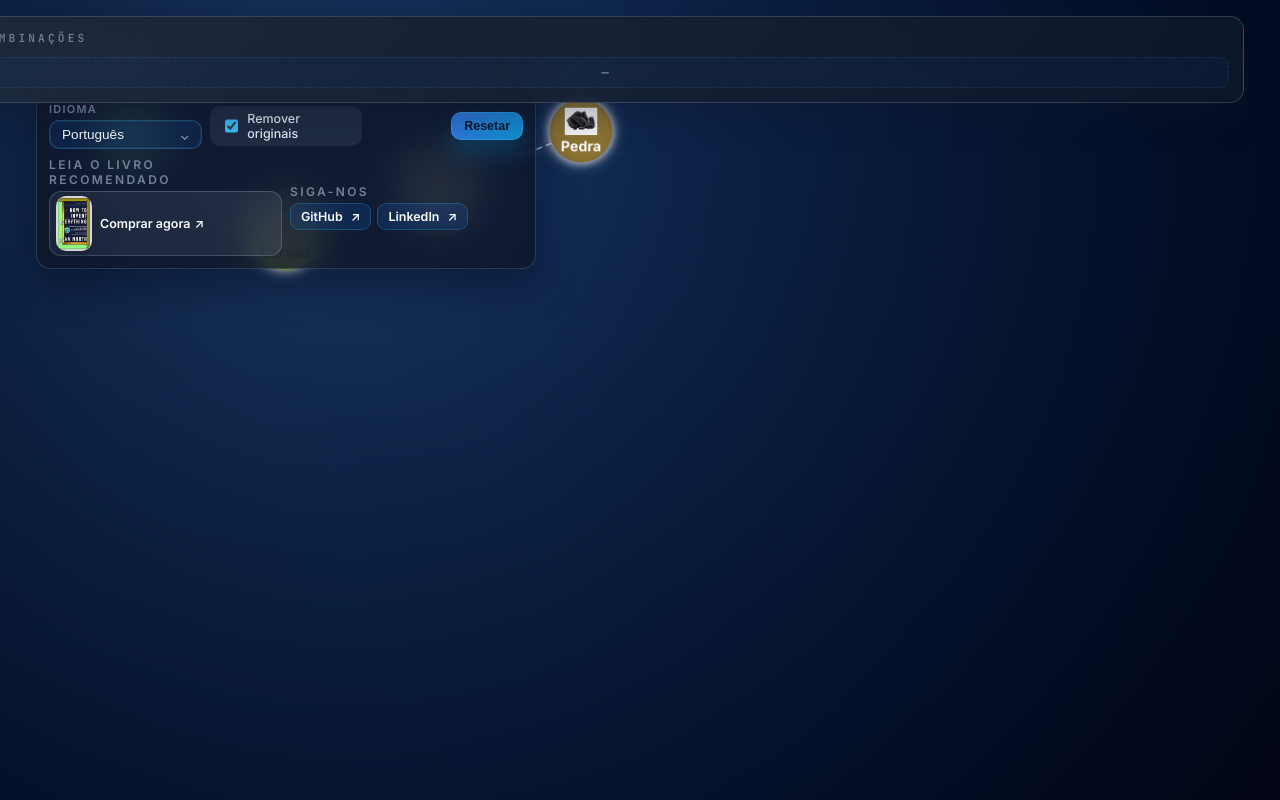
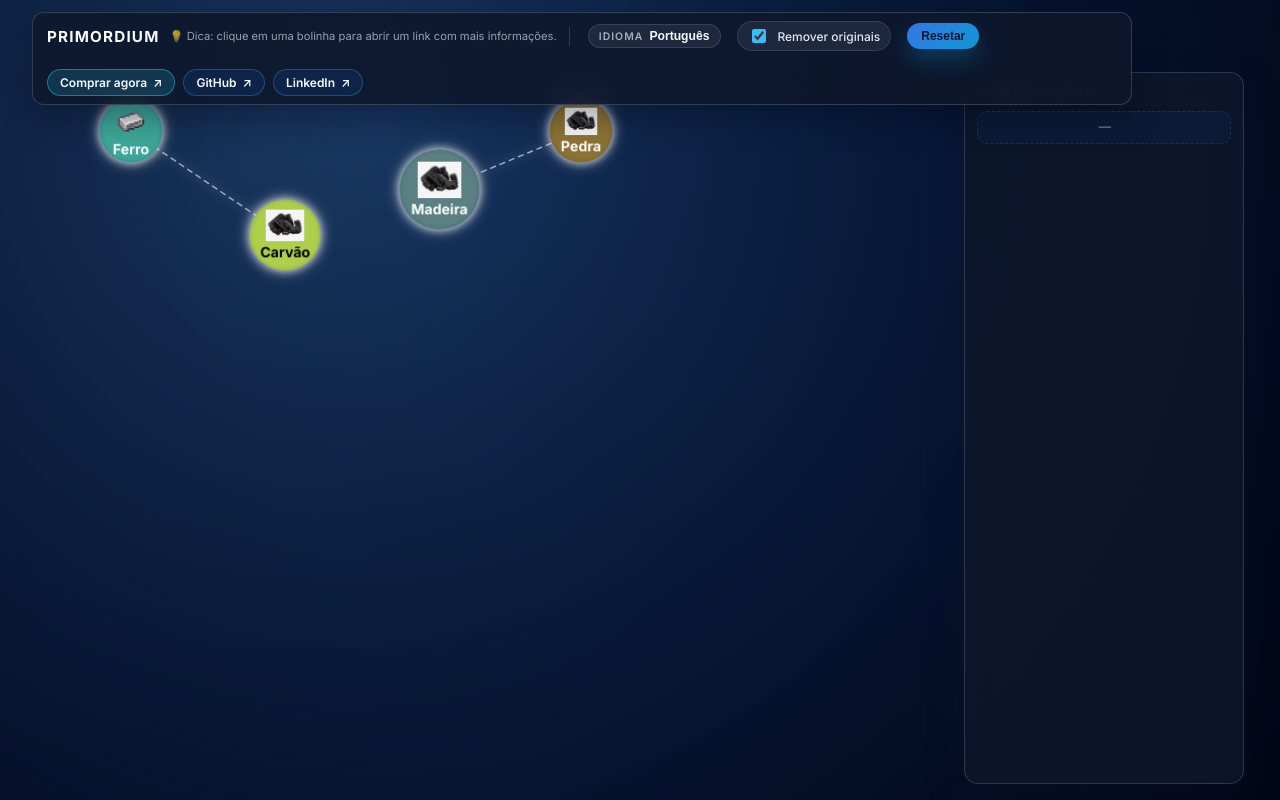
Before and after one commit to Bobagi/primordium, a React (Create React App) app: page / in a window 1280 px wide. Built offline with nearby package versions, Linux system fonts and the light colour scheme.

Commit message:
Rebuild HUD as slim top bar with sidebar feed

```diff
--- a/src/App.css
+++ b/src/App.css
@@ -6,280 +6,288 @@
   isolation: isolate;
 }
 
-.hud-bar {
-  --hud-margin: clamp(12px, 3vw, 36px);
+.hud-topbar {
   position: fixed;
-  left: var(--hud-margin);
-  width: min(500px, calc(100vw - var(--hud-margin) - clamp(16px, 4vw, 48px)));
-  padding: clamp(8px, 1.4vw, 12px);
-  background: rgba(15, 23, 42, 0.82);
-  border-radius: 14px;
-  border: 1px solid rgba(148, 163, 184, 0.24);
-  box-shadow: 0 16px 40px rgba(2, 6, 23, 0.38);
-  backdrop-filter: blur(18px);
+  top: calc(env(safe-area-inset-top, 0px) + 12px);
+  left: 0;
+  right: 0;
+  display: flex;
+  justify-content: flex-start;
+  padding: 0 clamp(12px, 3vw, 32px);
   z-index: 5;
-  pointer-events: auto;
+  pointer-events: none;
 }
 
-.hud-bar--top {
-  top: calc(env(safe-area-inset-top, 0px) + clamp(10px, 2vw, 16px));
-  right: auto;
-  overflow: visible;
+.hud-topbar__content {
+  width: min(1100px, 100%);
+  display: flex;
+  align-items: center;
+  gap: clamp(8px, 2vw, 18px);
+  padding: 8px 14px;
+  background: rgba(15, 23, 42, 0.86);
+  border: 1px solid rgba(148, 163, 184, 0.28);
+  border-radius: 12px;
+  box-shadow: 0 12px 32px rgba(2, 6, 23, 0.35);
+  backdrop-filter: blur(14px);
+  pointer-events: auto;
+  flex-wrap: wrap;
+  margin-right: auto;
 }
 
-.hud-bar--bottom {
-  bottom: calc(env(safe-area-inset-bottom, 0px) + clamp(10px, 2.5vw, 18px));
+.hud-topbar__group {
+  display: inline-flex;
+  align-items: center;
+  gap: clamp(8px, 1.4vw, 16px);
+  flex-wrap: wrap;
 }
 
-.hud-bar--side {
-  width: min(300px, calc(100vw - var(--hud-margin) - clamp(16px, 4vw, 48px)));
+.hud-topbar__brand {
+  flex: 0 0 auto;
+  gap: 10px;
+  padding-right: clamp(4px, 1vw, 12px);
+  border-right: 1px solid rgba(148, 163, 184, 0.25);
 }
 
-.hud-top {
-  display: grid;
-  gap: 8px;
-}
-
-.hud-top__brand {
-  display: flex;
-  flex-direction: column;
-  gap: 4px;
-}
-
-.hud-top__brand-row {
-  display: flex;
-  flex-wrap: wrap;
-  align-items: baseline;
-  gap: 8px;
-}
-
-.hud-top__controls {
-  display: grid;
-  grid-template-columns: repeat(auto-fit, minmax(130px, 1fr));
-  gap: 8px;
-  align-items: center;
-}
-
-.hud-top__links {
-  display: flex;
-  flex-wrap: wrap;
-  align-items: center;
-  gap: 8px;
-}
-
-.hud-top__links-group {
-  display: flex;
-  flex-direction: column;
-  gap: 4px;
-  min-width: 0;
-  flex: 1 1 140px;
-}
-
-.book-pill {
-  display: inline-flex;
-  align-items: center;
-  gap: 8px;
-  padding: 4px 10px 4px 6px;
-  border-radius: 12px;
-  border: 1px solid rgba(148, 163, 184, 0.32);
-  background: rgba(148, 163, 184, 0.12);
-  color: #f8fafc;
-  font-weight: 600;
-  font-size: 0.78rem;
-  text-decoration: none;
-  transition: background 0.2s ease, border-color 0.2s ease;
-}
-
-.book-pill__label {
-  display: inline-flex;
-  align-items: center;
-  gap: 4px;
-}
-
-.book-pill img {
-  width: 36px;
-  height: auto;
-  border-radius: 10px;
-  box-shadow: 0 12px 25px rgba(15, 23, 42, 0.35);
-}
-
-.book-pill:hover {
-  background: rgba(148, 163, 184, 0.18);
-  border-color: rgba(148, 163, 184, 0.5);
-}
-
-.eyebrow {
-  font-size: 0.75rem;
+.hud-topbar__logo {
+  font-size: 0.95rem;
+  font-weight: 700;
   text-transform: uppercase;
-  letter-spacing: 0.2em;
-  color: rgba(148, 163, 184, 0.75);
-  font-weight: 600;
-}
-
-.brand-title {
-  margin: 0;
-  font-size: clamp(1rem, 1.8vw, 1.25rem);
-  font-weight: 700;
+  letter-spacing: 0.08em;
   color: #f8fafc;
 }
 
-.tip-text {
-  margin: 0;
+.hud-topbar__tip {
   font-size: 0.7rem;
   color: rgba(226, 232, 240, 0.65);
+  white-space: nowrap;
 }
 
-.control-group {
-  display: flex;
-  flex-direction: column;
-  gap: 4px;
-  min-width: 0;
+.hud-topbar__controls {
+  flex: 1 1 auto;
+  min-width: 220px;
+  justify-content: flex-start;
+  gap: clamp(8px, 1.5vw, 16px);
 }
 
-.control-label {
-  font-size: 0.68rem;
-  letter-spacing: 0.12em;
-  text-transform: uppercase;
-  color: rgba(148, 163, 184, 0.8);
+.hud-topbar__item {
+  display: inline-flex;
+  align-items: center;
+  gap: 6px;
+  padding: 4px 10px;
+  border-radius: 999px;
+  background: rgba(148, 163, 184, 0.12);
+  border: 1px solid rgba(148, 163, 184, 0.2);
+  font-size: 0.75rem;
   font-weight: 600;
+  color: #e2e8f0;
+  white-space: nowrap;
 }
 
-.input-wrapper {
-  position: relative;
-  display: flex;
+.hud-topbar__label {
+  font-size: 0.65rem;
+  letter-spacing: 0.1em;
+  text-transform: uppercase;
+  color: rgba(226, 232, 240, 0.7);
 }
 
-.input-wrapper::after {
-  content: "⌄";
-  position: absolute;
-  right: 12px;
-  top: 50%;
-  transform: translateY(-50%);
-  pointer-events: none;
-  color: rgba(226, 232, 240, 0.7);
-  font-size: 0.8rem;
+.hud-topbar__language select {
+  appearance: none;
+  border: none;
+  background: transparent;
+  color: #f8fafc;
+  font-size: 0.76rem;
+  font-weight: 600;
+  cursor: pointer;
+  padding: 0;
+  outline: none;
 }
 
-.input-wrapper select {
-  width: 100%;
-  appearance: none;
-  background: rgba(15, 118, 246, 0.12);
-  color: #f8fafc;
-  border: 1px solid rgba(56, 189, 248, 0.28);
-  padding: 6px 12px;
-  border-radius: 10px;
-  font-size: 0.85rem;
-  font-weight: 500;
-  box-shadow: inset 0 0 0 1px rgba(148, 163, 184, 0.1);
-  transition: border-color 0.2s ease, box-shadow 0.2s ease, background 0.2s ease;
-}
-
-.input-wrapper select:focus {
-  outline: none;
-  border-color: rgba(96, 165, 250, 0.9);
-  box-shadow: 0 0 0 4px rgba(59, 130, 246, 0.2);
-}
-
-.input-wrapper select option {
+.hud-topbar__language select option {
   color: #0f172a;
   background: #f8fafc;
 }
 
-
-.control-checkbox {
-  display: inline-flex;
-  flex-direction: row;
-  align-items: center;
-  gap: 6px;
-  background: rgba(148, 163, 184, 0.12);
-  padding: 4px 10px;
-  border-radius: 10px;
-  border: 1px solid transparent;
-  transition: border-color 0.2s ease, background 0.2s ease;
-  font-size: 0.78rem;
-  justify-self: start;
+.hud-topbar__checkbox {
+  cursor: pointer;
+  gap: 8px;
 }
 
-.control-checkbox:hover {
-  border-color: rgba(148, 163, 184, 0.4);
-}
-
-.control-checkbox input {
+.hud-topbar__checkbox input {
   width: 14px;
   height: 14px;
   accent-color: #38bdf8;
   cursor: pointer;
 }
 
-.control-checkbox label {
+.hud-topbar__checkbox span {
+  font-weight: 500;
+}
+
+.hud-topbar__button {
+  padding: 6px 14px;
+  border-radius: 999px;
+  border: none;
+  background: linear-gradient(135deg, rgba(59, 130, 246, 0.9), rgba(14, 165, 233, 0.9));
+  color: #0f172a;
+  font-weight: 700;
+  font-size: 0.75rem;
   cursor: pointer;
-  font-weight: 500;
-  color: #e2e8f0;
+  box-shadow: 0 10px 22px rgba(14, 165, 233, 0.28);
+  transition: transform 0.2s ease, box-shadow 0.2s ease;
+}
+
+.hud-topbar__button:hover {
+  transform: translateY(-1px);
+  box-shadow: 0 14px 30px rgba(14, 165, 233, 0.35);
+}
+
+.hud-topbar__button:focus {
+  outline: none;
+  box-shadow: 0 0 0 3px rgba(56, 189, 248, 0.35);
+}
+
+.hud-topbar__links {
+  flex: 0 0 auto;
+  gap: 8px;
+}
+
+.hud-topbar__link {
   display: inline-flex;
   align-items: center;
   gap: 6px;
-  font-size: 0.78rem;
+  padding: 5px 12px;
+  border-radius: 999px;
+  text-decoration: none;
+  color: #f8fafc;
+  background: rgba(15, 118, 246, 0.12);
+  border: 1px solid rgba(56, 189, 248, 0.28);
+  font-weight: 600;
+  font-size: 0.75rem;
+  transition: transform 0.2s ease, border-color 0.2s ease, box-shadow 0.2s ease;
+  white-space: nowrap;
 }
 
-.primary-button {
-  margin-left: 0;
-  padding: 6px 12px;
-  border-radius: 10px;
-  border: 1px solid rgba(56, 189, 248, 0.38);
-  background: linear-gradient(
-    135deg,
-    rgba(59, 130, 246, 0.85),
-    rgba(14, 165, 233, 0.85)
-  );
-  color: #0f172a;
-  font-weight: 600;
-  font-size: 0.78rem;
-  cursor: pointer;
-  transition: transform 0.2s ease, box-shadow 0.2s ease;
-  box-shadow: 0 12px 25px rgba(14, 165, 233, 0.25);
-  justify-self: end;
+.hud-topbar__link:hover {
+  transform: translateY(-1px);
+  border-color: rgba(96, 165, 250, 0.65);
+  box-shadow: 0 12px 26px rgba(59, 130, 246, 0.25);
 }
 
-.primary-button:hover {
-  transform: translateY(-1px);
-  box-shadow: 0 16px 30px rgba(14, 165, 233, 0.35);
+.hud-topbar__book {
+  background: rgba(34, 211, 238, 0.16);
+  border-color: rgba(34, 211, 238, 0.45);
+  color: #f8fafc;
 }
 
-.primary-button:focus {
-  outline: none;
-  box-shadow: 0 0 0 4px rgba(14, 165, 233, 0.35);
+.activity-sidebar {
+  position: fixed;
+  top: calc(env(safe-area-inset-top, 0px) + 72px);
+  right: clamp(12px, 3vw, 36px);
+  bottom: calc(env(safe-area-inset-bottom, 0px) + 16px);
+  width: min(280px, calc(100vw - 24px));
+  display: flex;
+  flex-direction: column;
+  gap: 12px;
+  padding: 12px;
+  background: rgba(15, 23, 42, 0.86);
+  border: 1px solid rgba(148, 163, 184, 0.25);
+  border-radius: 14px;
+  box-shadow: 0 16px 36px rgba(15, 23, 42, 0.32);
+  backdrop-filter: blur(14px);
+  z-index: 4;
+  pointer-events: auto;
 }
 
-.social-list {
+.activity-sidebar__header {
+  font-size: 0.7rem;
+  text-transform: uppercase;
+  letter-spacing: 0.28em;
+  color: rgba(148, 163, 184, 0.7);
+  font-weight: 600;
+}
+
+.activity-sidebar__list {
   list-style: none;
   margin: 0;
   padding: 0;
   display: flex;
-  flex-direction: row;
-  flex-wrap: wrap;
-  gap: 6px;
+  flex-direction: column;
+  gap: 8px;
+  flex: 1 1 auto;
+  min-height: 0;
+  overflow-y: auto;
+  scrollbar-width: thin;
 }
 
-.social-link {
-  display: flex;
-  align-items: center;
-  justify-content: space-between;
-  gap: 8px;
-  padding: 5px 10px;
-  border-radius: 9px;
-  text-decoration: none;
-  color: #f8fafc;
-  background: rgba(15, 118, 246, 0.15);
-  border: 1px solid rgba(56, 189, 248, 0.25);
-  font-weight: 600;
+.activity-sidebar__item {
+  padding: 7px 10px;
+  border-radius: 10px;
+  background: rgba(15, 118, 246, 0.1);
+  border: 1px solid rgba(56, 189, 248, 0.28);
+  color: #e2e8f0;
   font-size: 0.78rem;
-  transition: transform 0.2s ease, border-color 0.2s ease, box-shadow 0.2s ease;
+  line-height: 1.35;
 }
 
-.social-link:hover {
-  transform: translateY(-1px);
-  border-color: rgba(96, 165, 250, 0.75);
-  box-shadow: 0 14px 30px rgba(59, 130, 246, 0.25);
+.activity-sidebar__item--empty {
+  text-align: center;
+  opacity: 0.6;
+  font-style: italic;
+  border-style: dashed;
+}
+
+.activity-sidebar__list::-webkit-scrollbar {
+  width: 6px;
+}
+
+.activity-sidebar__list::-webkit-scrollbar-thumb {
+  background: rgba(148, 163, 184, 0.3);
+  border-radius: 999px;
+}
+
+@media (max-width: 1024px) {
+  .hud-topbar__content {
+    justify-content: flex-start;
+  }
+
+  .hud-topbar__brand {
+    border-right: none;
+  }
+}
+
+@media (max-width: 820px) {
+  .hud-topbar__content {
+    gap: 10px;
+  }
+
+  .hud-topbar__controls {
+    flex: 1 1 100%;
+  }
+
+  .activity-sidebar {
+    top: calc(env(safe-area-inset-top, 0px) + 120px);
+    width: min(320px, calc(100vw - 24px));
+  }
+}
+
+@media (max-width: 600px) {
+  .hud-topbar__content {
+    padding: 10px 12px;
+  }
+
+  .hud-topbar__group {
+    gap: 10px;
+  }
+
+  .hud-topbar__controls {
+    justify-content: space-between;
+  }
+
+  .activity-sidebar {
+    top: calc(env(safe-area-inset-top, 0px) + 140px);
+    right: 12px;
+    width: min(280px, calc(100vw - 24px));
+  }
 }
 
 .playfield {
@@ -312,100 +320,3 @@
   z-index: 1;
   mix-blend-mode: screen;
 }
-
-.activity-feed {
-  background: linear-gradient(
-    135deg,
-    rgba(30, 41, 59, 0.95),
-    rgba(15, 23, 42, 0.85)
-  );
-  border-radius: 14px;
-  border: 1px solid rgba(148, 163, 184, 0.25);
-  padding: clamp(10px, 1.8vw, 14px);
-  box-shadow: 0 14px 32px rgba(15, 23, 42, 0.32);
-  font-family: "JetBrains Mono", "SFMono-Regular", Menlo, Monaco, Consolas,
-    "Liberation Mono", "Courier New", monospace;
-  width: 100%;
-  max-height: clamp(180px, 50vh, 300px);
-  overflow-y: auto;
-  display: flex;
-  flex-direction: column;
-  gap: 12px;
-}
-
-.activity-feed__title {
-  font-size: 0.7rem;
-  text-transform: uppercase;
-  letter-spacing: 0.28em;
-  color: rgba(148, 163, 184, 0.7);
-  font-weight: 600;
-}
-
-.activity-feed__list {
-  list-style: none;
-  margin: 0;
-  padding: 0;
-  display: flex;
-  flex-direction: column;
-  gap: 6px;
-}
-
-.activity-feed__item {
-  padding: 6px 9px;
-  border-radius: 9px;
-  background: rgba(15, 118, 246, 0.08);
-  border: 1px solid rgba(56, 189, 248, 0.25);
-  color: #e2e8f0;
-  font-size: 0.78rem;
-  line-height: 1.4;
-}
-
-.activity-feed__item--empty {
-  text-align: center;
-  opacity: 0.6;
-  font-style: italic;
-  border-style: dashed;
-}
-
-@media (min-width: 960px) {
-  .hud-bar--side {
-    top: calc(env(safe-area-inset-top, 0px) + clamp(10px, 2vw, 16px));
-    bottom: auto;
-    left: auto;
-    right: var(--hud-margin);
-  }
-}
-
-@media (max-width: 959px) {
-  .hud-bar--side {
-    left: 10px;
-    right: 10px;
-    width: auto;
-  }
-}
-
-@media (max-width: 768px) {
-  .hud-bar {
-    width: calc(100vw - 20px);
-    padding: 14px;
-    left: 10px;
-  }
-
-  .hud-bar--side {
-    bottom: calc(env(safe-area-inset-bottom, 0px) + 10px);
-  }
-
-  .hud-top__controls {
-    grid-template-columns: 1fr;
-  }
-
-  .primary-button {
-    width: 100%;
-    justify-self: stretch;
-  }
-
-  .hud-top__links {
-    flex-direction: column;
-    align-items: stretch;
-  }
-}
--- a/src/App.js
+++ b/src/App.js
@@ -214,21 +214,15 @@ export default function App() {
         })}
       </div>
 
-      <header className="hud-bar hud-bar--top">
-        <div className="hud-top">
-          <div className="hud-top__brand">
-            <span className="eyebrow">{t("controlsTitle")}</span>
-            <div className="hud-top__brand-row">
-              <h1 className="brand-title">Primordium</h1>
-              <p className="tip-text">{t("tipClick")}</p>
+      <header className="hud-topbar" aria-label={t("controlsTitle")}>
+        <div className="hud-topbar__content">
+          <div className="hud-topbar__group hud-topbar__brand">
+            <span className="hud-topbar__logo">Primordium</span>
+            <span className="hud-topbar__tip">{t("tipClick")}</span>
           </div>
-          </div>
-          <div className="hud-top__controls">
-            <div className="control-group">
-              <label className="control-label" htmlFor="language-select">
-                {t("language")}
-              </label>
-              <div className="input-wrapper">
+          <div className="hud-topbar__group hud-topbar__controls">
+            <div className="hud-topbar__item hud-topbar__language">
+              <span className="hud-topbar__label">{t("language")}</span>
               <select
                 id="language-select"
                 value={i18n.language}
@@ -238,48 +232,30 @@ export default function App() {
                 <option value="en">English</option>
               </select>
             </div>
-            </div>
-            <div className="control-checkbox">
+            <label className="hud-topbar__item hud-topbar__checkbox">
               <input
-                id="remove-originals-toggle"
                 type="checkbox"
                 checked={removeOnCombine}
                 onChange={(e) => setRemoveOnCombine(e.target.checked)}
               />
-              <label htmlFor="remove-originals-toggle">
-                {t("removeOriginals")}
+              <span>{t("removeOriginals")}</span>
             </label>
-            </div>
-            <button className="primary-button" onClick={reset}>
+            <button className="hud-topbar__button" onClick={reset}>
               {t("reset")}
             </button>
           </div>
-          <div className="hud-top__links">
-            <div className="hud-top__links-group">
-              <span className="eyebrow">{t("bookTooltip")}</span>
+          <div className="hud-topbar__group hud-topbar__links">
             <a
-                className="book-pill"
+              className="hud-topbar__link hud-topbar__book"
               href={t("bookLink")}
               target="_blank"
               rel="noopener noreferrer"
-                title={t("bookTooltip")}
             >
-                <img
-                  src="/img/book/book_cover.jpg"
-                  alt="Book"
-                  loading="lazy"
-                />
-                <span className="book-pill__label">
-                  {t("buyNow")} <span aria-hidden="true">↗</span>
-                </span>
+              {t("buyNow")}
+              <span aria-hidden="true">↗</span>
             </a>
-            </div>
-            <div className="hud-top__links-group">
-              <span className="eyebrow">{t("followUs")}</span>
-              <ul className="social-list">
-                <li>
             <a
-                    className="social-link"
+              className="hud-topbar__link"
               href="https://github.com/Bobagi/primordium"
               target="_blank"
               rel="noopener noreferrer"
@@ -287,10 +263,8 @@ export default function App() {
               {t("social.github")}
               <span aria-hidden="true">↗</span>
             </a>
-                </li>
-                <li>
             <a
-                    className="social-link"
+              className="hud-topbar__link"
               href="https://www.linkedin.com/in/gustavoaperin/"
               target="_blank"
               rel="noopener noreferrer"
@@ -298,29 +272,25 @@ export default function App() {
               {t("social.linkedin")}
               <span aria-hidden="true">↗</span>
             </a>
-                </li>
-              </ul>
-            </div>
           </div>
         </div>
       </header>
 
-      <section
-        className="hud-bar hud-bar--bottom hud-bar--side activity-feed"
-        aria-live="polite"
-      >
-        <div className="activity-feed__title">{t("combinations")}</div>
-        <ul className="activity-feed__list">
+      <aside className="activity-sidebar" aria-live="polite">
+        <div className="activity-sidebar__header">{t("combinations")}</div>
+        <ul className="activity-sidebar__list">
           {feed.length === 0 && (
-            <li className="activity-feed__item activity-feed__item--empty">—</li>
+            <li className="activity-sidebar__item activity-sidebar__item--empty">
+              —
+            </li>
           )}
           {feed.map((item) => (
-            <li className="activity-feed__item" key={item.ts}>
+            <li className="activity-sidebar__item" key={item.ts}>
               {item.text}
             </li>
           ))}
         </ul>
-      </section>
+      </aside>
     </div>
   );
 }
```
Lines whose indentation alone changed are shown as unchanged.
